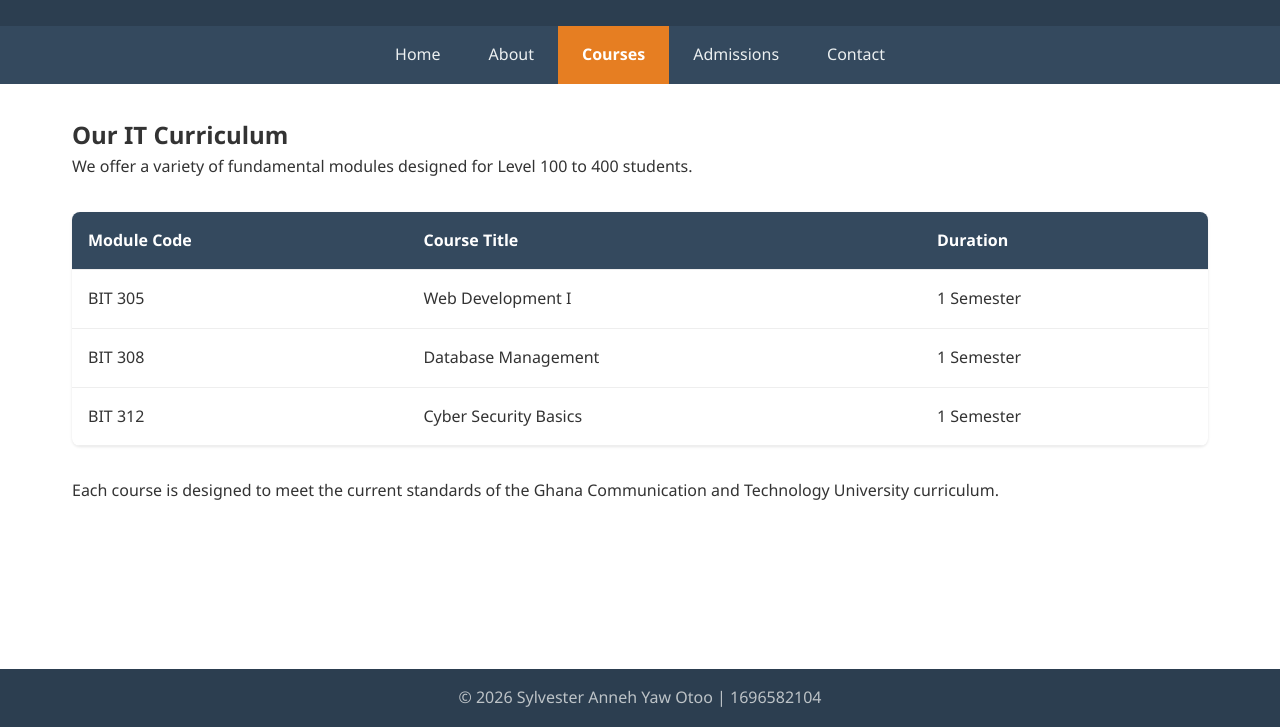
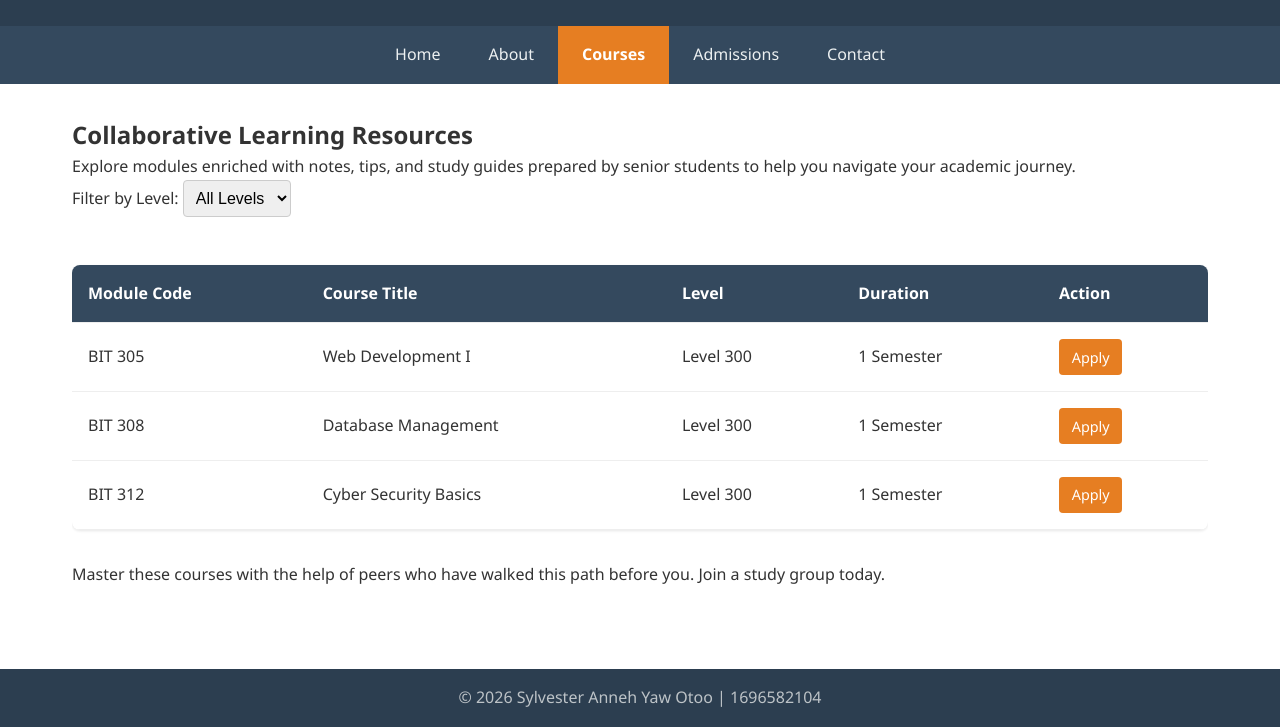
Before and after one commit to Freak-rgb/learning-hub, a plain HTML site: page courses.html in a window 1280 px wide. Shown: the part 73-800 px from the top of the page. Drawn offline with Linux system fonts and the light colour scheme.

Commit message:
Add files via upload

```diff
--- a/courses.html
+++ b/courses.html
@@ -2,6 +2,7 @@
 <html lang="en">
 <head>
     <meta charset="UTF-8">
+    <meta name="viewport" content="width=device-width, initial-scale=1.0">
     <title>GCTU IT Learning Hub | Courses</title>
     <link rel="stylesheet" href="style.css">
 </head>
@@ -19,34 +20,80 @@
         </nav>
     </header>
     <main>
-        <h2>Our IT Curriculum</h2>
-        <p>We offer a variety of fundamental modules designed for Level 100 to 400 students.</p>
-        <table>
+        <h2>Collaborative Learning Resources</h2>
+        <p>Explore modules enriched with notes, tips, and study guides prepared by senior students to help you navigate your academic journey.</p>
+
+        <div class="filter-controls">
+            <label for="levelFilter">Filter by Level:</label>
+            <select id="levelFilter" onchange="filterCourses()">
+                <option value="all">All Levels</option>
+                <option value="100">Level 100</option>
+                <option value="200">Level 200</option>
+                <option value="300">Level 300</option>
+                <option value="400">Level 400</option>
+            </select>
+        </div>
+
+        <div class="table-container">
+        <table id="coursesTable">
             <tr>
                 <th>Module Code</th>
                 <th>Course Title</th>
+                <th>Level</th>
                 <th>Duration</th>
+                <th>Action</th>
             </tr>
-            <tr>
+            <tr data-level="300">
                 <td>BIT 305</td>
                 <td>Web Development I</td>
+                <td>Level 300</td>
                 <td>1 Semester</td>
+                <td><a href="admissions.html" class="btn-sm">Apply</a></td>
             </tr>
-            <tr>
+            <tr data-level="300">
                 <td>BIT 308</td>
                 <td>Database Management</td>
+                <td>Level 300</td>
                 <td>1 Semester</td>
+                <td><a href="admissions.html" class="btn-sm">Apply</a></td>
             </tr>
-            <tr>
+            <tr data-level="300">
                 <td>BIT 312</td>
                 <td>Cyber Security Basics</td>
+                <td>Level 300</td>
                 <td>1 Semester</td>
+                <td><a href="admissions.html" class="btn-sm">Apply</a></td>
             </tr>
         </table>
-        <p>Each course is designed to meet the current standards of the Ghana Communication and Technology University curriculum.</p>
+        </div>
+        <p>Master these courses with the help of peers who have walked this path before you. Join a study group today.</p>
     </main>
     <footer>
         <p>&copy; 2026 Sylvester Anneh Yaw Otoo | 1696582104</p>
     </footer>
+
+    <script>
+        function filterCourses() {
+            // Get the selected value
+            var filterValue = document.getElementById("levelFilter").value;
+
+            // Get the table and rows
+            var table = document.getElementById("coursesTable");
+            var rows = table.getElementsByTagName("tr");
+
+            // Loop through all table rows (skipping the first header row)
+            for (var i = 1; i < rows.length; i++) {
+                var row = rows[i];
+                var level = row.getAttribute("data-level");
+
+                // Show or hide based on the filter
+                if (filterValue === "all" || level === filterValue) {
+                    row.style.display = "";
+                } else {
+                    row.style.display = "none";
+                }
+            }
+        }
+    </script>
 </body>
 </html>
--- a/style.css
+++ b/style.css
@@ -159,7 +159,10 @@ form label {
 
 form input[type="text"],
 form input[type="email"],
-form textarea {
+form input[type="tel"],
+form textarea,
+form select,
+form input[type="file"] {
     width: 100%;
     padding: 0.8rem;
     margin-bottom: 1.5rem;
@@ -168,7 +171,8 @@ form textarea {
     font-family: inherit;
 }
 
-form input[type="submit"] {
+form input[type="submit"],
+form button {
     display: block;
     width: 100%;
     padding: 1rem;
@@ -182,7 +186,8 @@ form input[type="submit"] {
     transition: background-color 0.3s;
 }
 
-form input[type="submit"]:hover {
+form input[type="submit"]:hover,
+form button:hover {
     background-color: #d35400;
 }
 
@@ -241,6 +246,39 @@ tr:hover {
     background-color: #f8f9fa;
 }
 
+/* Filter Controls */
+.filter-controls {
+    margin-bottom: 1rem;
+}
+
+.filter-controls select {
+    padding: 0.5rem;
+    border: 1px solid #ccc;
+    border-radius: 4px;
+    font-size: 1rem;
+}
+
+/* Small Table Button */
+.btn-sm {
+    display: inline-block;
+    padding: 0.4rem 0.8rem;
+    background-color: #e67e22;
+    color: #fff;
+    text-decoration: none;
+    border-radius: 4px;
+    font-size: 0.9rem;
+    transition: background-color 0.3s;
+}
+
+.btn-sm:hover {
+    background-color: #d35400;
+}
+
+/* Table Container */
+.table-container {
+    overflow-x: auto;
+}
+
 /* Admissions Page Enhancements */
 main h3 {
     color: #2c3e50;
@@ -262,3 +300,14 @@ main ul, main ol {
 main li {
     margin-bottom: 0.5rem;
 }
+
+/* Mobile Responsive Adjustments for Inner Pages */
+@media (max-width: 768px) {
+    form, main section, address {
+        padding: 1rem;
+    }
+
+    main ul, main ol {
+        padding: 1rem 1rem 1rem 2rem;
+    }
+}
```
Also changed, not shown: about.html (+4 -3 lines), admissions.html (+43 -1 lines), contact.html (+3 -2 lines), index.html (+3 -3 lines), 1 other file.
